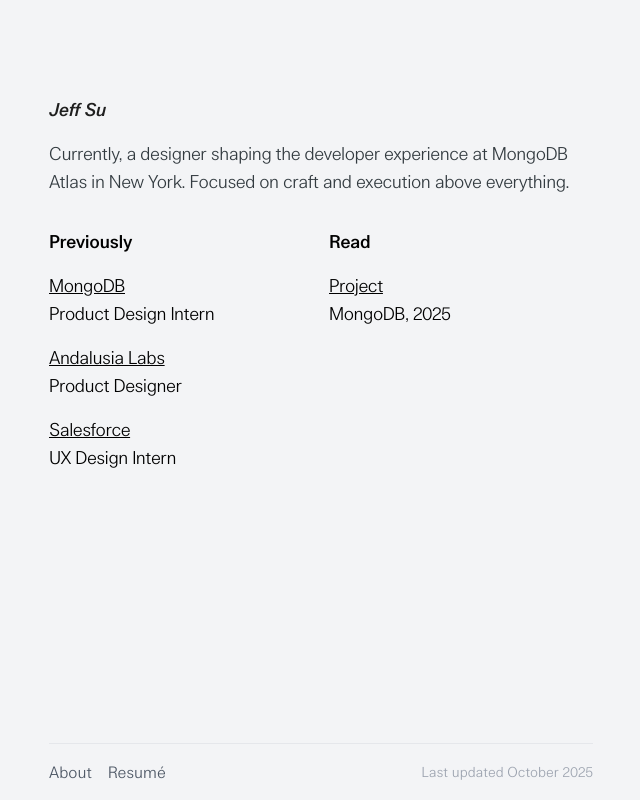
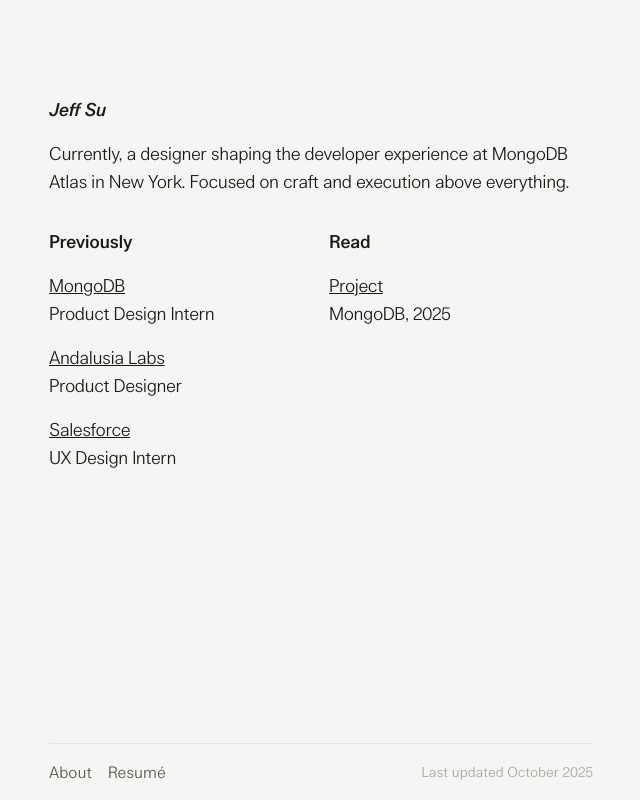
Before and after one commit to suyjeff/jeffsite, a Next.js app: page / in a window 1280 px wide. Shown: the whole page, without its empty margins (319-959 px from the left). Built offline with nearby package versions, Linux system fonts and the light colour scheme.

Commit message:
Updated colors and text styles.

```diff
--- a/components/Layout.tsx
+++ b/components/Layout.tsx
@@ -13,22 +13,22 @@
   const isAboutPage = router.pathname === '/about'
   const aboutLinkHref = isAboutPage ? '/' : '/about'
   const aboutLinkLabel = isAboutPage ? 'Home' : 'About'
-  const navLinkClasses = 'text-gray-600 hover:text-gray-900 transition-colors duration-300 ease-in-out'
+  const navLinkClasses = 'text-stone-600 hover:text-stone-900 transition-colors duration-300 ease-in-out'
 
   return (
-    <div className="flex flex-col min-h-screen bg-gray-100">
+    <div className="flex flex-col min-h-screen bg-stone-100">
       <Head>
         <title>{title}</title>
         <meta charSet="utf-8" />
         <meta name="viewport" content="initial-scale=1.0, width=device-width" />
       </Head>
 
-      <main className="max-w-xl mx-auto pt-24 text-left min-h-screen flex flex-col w-full px-4">
+      <main className="max-w-xl mx-auto pt-24 text-left min-h-screen flex flex-col w-full px-4 text-stone-900">
         <div className="flex-grow">
           {children}
         </div>
 
-        <footer className="w-full bg-gray-100 border-t border-gray-200 mt-auto">
+        <footer className="w-full bg-stone-100 border-t border-stone-200 mt-auto">
           <div className="max-w-xl mx-auto py-4 flex justify-between items-center">
             <div className="space-x-4">
               <Link href={aboutLinkHref} className={navLinkClasses}>
@@ -43,7 +43,7 @@
                 Resumé
               </a>
             </div>
-            <div className="text-sm text-gray-400">
+            <div className="text-sm text-stone-400">
               Last updated October 2025
             </div>
           </div>
--- a/pages/about.tsx
+++ b/pages/about.tsx
@@ -12,7 +12,7 @@
     <Layout title="About">
       <div className="flex items-center">
         <Link href="/" className="group">
-          <h1 className="relative inline-block text-lg tracking-tight font-lars font-medium italic text-labels opacity-0 animate-fade-in hover:cursor-pointer">
+          <h1 className="relative inline-block text-lg tracking-tight font-lars font-medium italic text-stone-900 opacity-0 animate-fade-in hover:cursor-pointer">
             <span className="block transition-opacity duration-300 ease-in group-hover:opacity-0">About</span>
             <span
               aria-hidden="true"
--- a/pages/index.tsx
+++ b/pages/index.tsx
@@ -7,8 +7,8 @@
 export default function Home() {
   return (
     <Layout title="Jeff Su">
-      <h1 className="text-lg tracking-tight font-lars font-medium italic text-labels opacity-0 animate-fade-in">Jeff Su</h1>
-      <p className="mt-4 text-lg tracking-tight font-lars text-copy opacity-0 animate-fade-in animation-delay-200">Currently, a designer shaping the developer experience at MongoDB Atlas in New York. Focused on craft and execution above everything.</p>
+      <h1 className="text-lg tracking-tight font-lars font-medium italic text-stone-900 opacity-0 animate-fade-in">Jeff Su</h1>
+      <p className="mt-4 text-lg tracking-tight font-lars text-stone-900 opacity-0 animate-fade-in animation-delay-200">Currently, a designer shaping the developer experience at MongoDB Atlas in New York. Focused on craft and execution above everything.</p>
 
       <div className="mt-8 grid grid-cols-2 gap-4">
 
@@ -41,7 +41,7 @@
                 <span className="relative z-10 underline text-current">Project</span>
                 <span
                   aria-hidden="true"
-                  className="absolute -inset-x-1 -inset-y-0.5 bg-gray-200 rounded-md opacity-0 group-hover:opacity-100 transition-opacity duration-300 ease-in"
+                  className="absolute -inset-x-1 -inset-y-0.5 bg-stone-200 rounded-md opacity-0 group-hover:opacity-100 transition-opacity duration-300 ease-in"
                 ></span>
               </a>
               <p className="tracking-tight">MongoDB, 2025</p>
--- a/tailwind.config.js
+++ b/tailwind.config.js
@@ -7,10 +7,6 @@
         extend: {
             fontFamily: {
                 sans: ['Lars', 'sans-serif'],
-            },
-            colors: {
-                'labels': '#1F1F1F',
-                'copy': '#333B40',
             },
             spacing: {
                 '128': '32rem',
```
